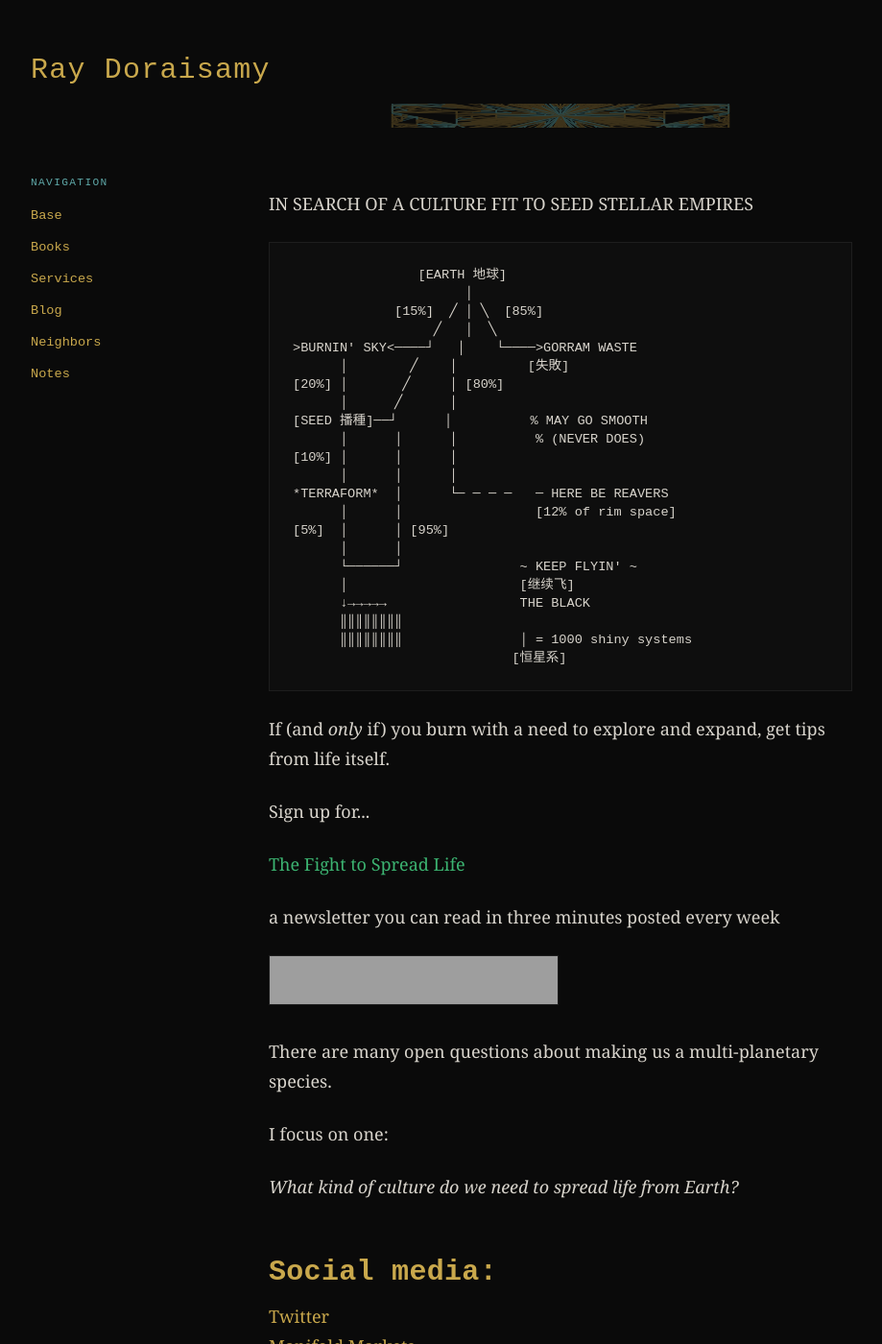
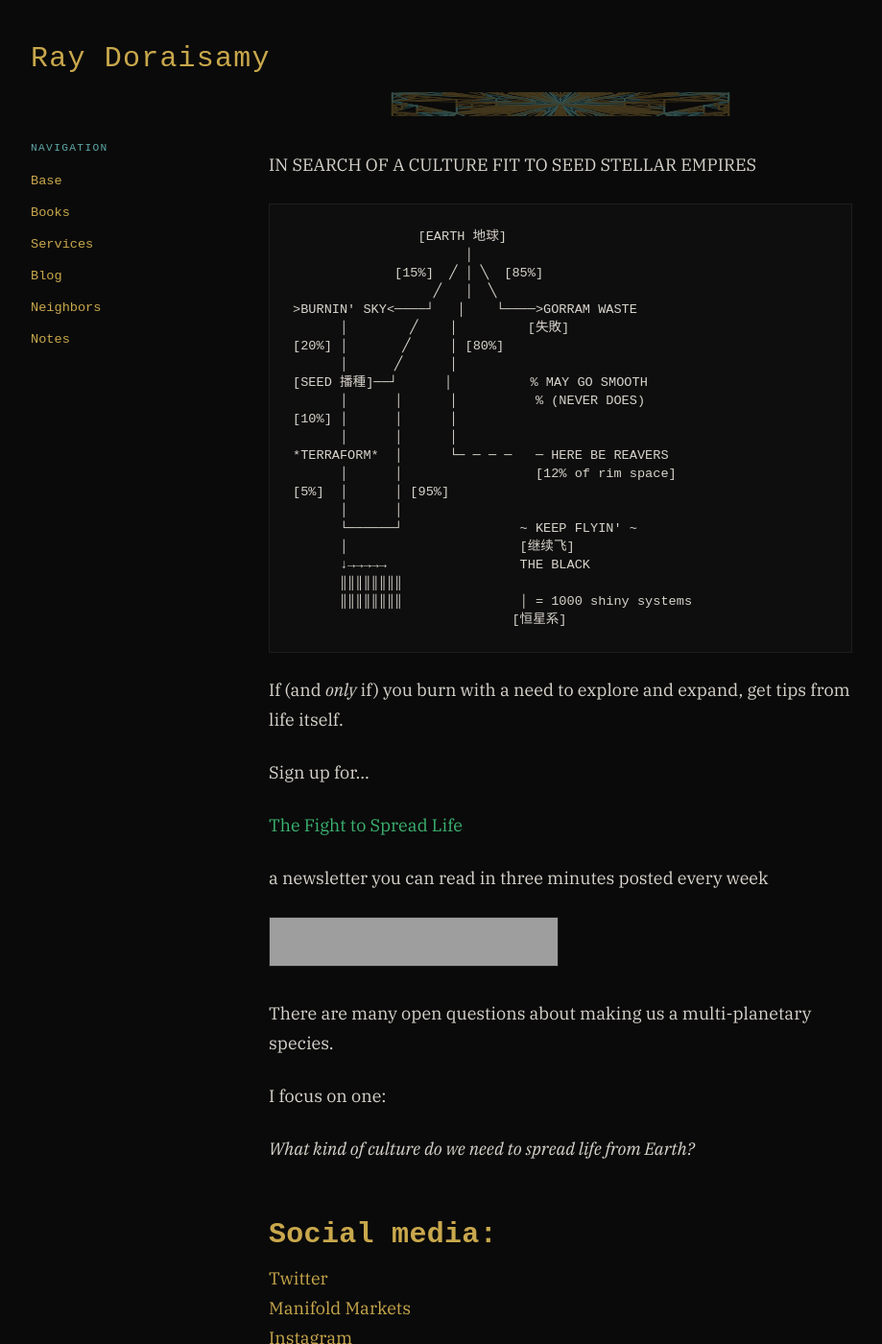
Before and after one commit to ray-dorai/ray-dorai.github.io, a Jekyll site: the page built from index.html, in a window 1280 px wide and 1400 px high. Shown: the whole window at 96% size, without its empty margins (56-975 px from the left). Built offline with Jekyll 4.4.1, drawn with Linux system fonts in a browser that asks for light colours; some web fonts are replaced; grey boxes are pictures that could not be loaded.

Commit message:
Update main.css

```diff
--- a/css/main.css
+++ b/css/main.css
@@ -1,3 +1,4 @@
+
 @font-face {
   font-family: '3270';
   src: url(/assets/fonts/3270/3270NerdFont-Regular.ttf) format('truetype');
@@ -8,7 +9,7 @@
 
 @font-face {
   font-family: 'Plex Serif';
-  src: url(/assets/fonts/plex/IBMPlexSerif-Regular.woff2) format('woff2');
+  src: url(/assets/fonts/plex/IBMPlexSerif-Regular.ttf) format('truetype');
   font-weight: 400;
   font-style: normal;
   font-display: swap;
@@ -16,7 +17,7 @@
 
 @font-face {
   font-family: 'Plex Serif';
-  src: url(/assets/fonts/plex/IBMPlexSerif-Italic.woff2) format('woff2');
+  src: url(/assets/fonts/plex/IBMPlexSerif-Italic.ttf) format('truetype');
   font-weight: 400;
   font-style: italic;
   font-display: swap;
@@ -24,7 +25,7 @@
 
 @font-face {
   font-family: 'Plex Serif';
-  src: url(/assets/fonts/plex/IBMPlexSerif-SemiBold.woff2) format('woff2');
+  src: url(/assets/fonts/plex/IBMPlexSerif-SemiBold.ttf) format('truetype');
   font-weight: 600;
   font-style: normal;
   font-display: swap;
@@ -32,16 +33,15 @@
 
 @font-face {
   font-family: 'Plex Serif';
-  src: url(/assets/fonts/plex/IBMPlexSerif-SemiBoldItalic.woff2) format('woff2');
-  font-weight: 600;
-  font-style: italic;
+  src: url(/assets/fonts/plex/IBMPlexSerif-Bold.ttf) format('truetype');
+  font-weight: 700;
+  font-style: normal;
   font-display: swap;
 }
 
 /* --- DESIGN TOKENS --- */
 
 :root {
-  /* Palette: Timurid — amber, teal, stone on deep black */
   --bg:            #0a0a0a;
   --bg-panel:      #0e0e0e;
   --bg-reading:    #0c0c0c;
@@ -59,15 +59,13 @@
   --link:          #c9a84c;
   --link-hover:    #e2c76e;
 
-  /* Type scale — major third (1.25) */
-  --step-sm:   0.85rem;    /* 13.6px at 16 base, used for meta */
-  --step-base: 1.125rem;   /* 18px — body text sweet spot for serif on screen */
-  --step-md:   1.25rem;    /* 20px */
-  --step-lg:   1.5rem;     /* 24px */
-  --step-xl:   1.875rem;   /* 30px */
-  --step-xxl:  2.35rem;    /* 37.6px */
+  --step-sm:   0.85rem;
+  --step-base: 1.125rem;
+  --step-md:   1.25rem;
+  --step-lg:   1.5rem;
+  --step-xl:   1.875rem;
+  --step-xxl:  2.35rem;
 
-  /* Spacing based on line-height unit */
   --lh:        1.72;
   --space-xs:  0.5rem;
   --space-sm:  0.75rem;
@@ -75,9 +73,7 @@
   --space-lg:  2.5rem;
   --space-xl:  4rem;
 
-  /* Reading column: ~62 chars at body size in Plex Serif */
   --reading-width: 38rem;
-  --sidenote-width: 14rem;
 }
 
 /* --- RESET & BASE --- */
@@ -227,7 +223,6 @@
   border-radius: 2px;
 }
 
-/* Allow images to breathe wider than text on big screens */
 @media (min-width: 52rem) {
   .mud-log img {
     max-width: calc(100% + 4rem);
@@ -265,7 +260,7 @@
   color: inherit;
 }
 
-/* --- FOOTNOTES (Kramdown) --- */
+/* --- FOOTNOTES --- */
 
 .footnotes {
   margin-top: var(--space-xl);
@@ -306,7 +301,7 @@
   color: var(--accent-teal);
 }
 
-/* --- HR / SECTION DIVIDER --- */
+/* --- HR / SECTION DIVIDER (rosette) --- */
 
 hr {
   border: none;
@@ -319,21 +314,25 @@
 
 /* --- GIRIH ORNAMENT BORDERS --- */
 
-.girih-top {
+.girih-top,
+.girih-bottom {
+  width: 100%;
   height: 25px;
-  background: url('/assets/girih-header.svg') repeat-x center/auto 100%;
-  opacity: 0.4;
+  opacity: 0.45;
+  background: url('/assets/girih-header.svg') repeat-x left center;
+  background-size: auto 100%;
 }
 
 .girih-bottom {
-  height: 25px;
-  background: url('/assets/girih-footer.svg') repeat-x center/auto 100%;
-  opacity: 0.4;
+  background-image: url('/assets/girih-footer.svg');
+  margin-top: var(--space-sm);
 }
 
 .girih-divider {
+  width: 100%;
   height: 10px;
-  background: url('/assets/girih-divider.svg') repeat-x center/auto 100%;
+  background: url('/assets/girih-divider.svg') repeat-x left center;
+  background-size: auto 100%;
   opacity: 0.35;
 }
 
@@ -352,8 +351,8 @@
 
 .mud-header {
   font-family: '3270', monospace;
-  padding: var(--space-md) 0 var(--space-xs);
-  margin-bottom: 0;
+  padding: var(--space-sm) 0 0;
+  margin-bottom: var(--space-xs);
 }
 
 .mud-header__title {
@@ -375,7 +374,7 @@
   grid-template-columns: minmax(140px, 180px) minmax(0, 1fr);
   align-items: start;
   flex: 1;
-  margin-top: var(--space-md);
+  margin-top: var(--space-sm);
 }
 
 /* --- NAVIGATION PANEL --- */
@@ -383,7 +382,7 @@
 .mud-panel {
   font-family: '3270', monospace;
   font-size: var(--step-sm);
-  padding: var(--space-md) 0;
+  padding: var(--space-sm) 0;
   position: sticky;
   top: var(--space-md);
 }
@@ -426,7 +425,7 @@
 .mud-log {
   width: 100%;
   max-width: calc(var(--reading-width) + 3.5rem);
-  padding: var(--space-lg) 1.75rem;
+  padding: var(--space-md) 1.75rem;
 }
 
 .mud-log > p,
@@ -437,10 +436,6 @@
 }
 
 /* --- POST LAYOUT --- */
-
-.post {
-  /* container for post content */
-}
 
 .post .meta {
   font-family: '3270', monospace;
@@ -456,8 +451,8 @@
   display: flex;
   align-items: center;
   gap: var(--space-sm);
-  padding: var(--space-md) 0 0;
-  margin-top: var(--space-lg);
+  padding: var(--space-sm) 0 0;
+  margin-top: 0;
   font-family: '3270', monospace;
   font-size: var(--step-sm);
 }
@@ -473,19 +468,8 @@
   color: var(--accent-gold);
 }
 
-/* --- TABLE OF CONTENTS (within posts) --- */
-
-.mud-log a[href^="#"] {
-  color: var(--accent-teal);
-}
-
-.mud-log a[href^="#"]:hover {
-  color: var(--link-hover);
-}
-
 /* --- RESPONSIVE --- */
 
-/* Medium: sidebar stays, reading column adjusts */
 @media (max-width: 64rem) {
   .mud-layout {
     grid-template-columns: minmax(130px, 160px) minmax(0, 1fr);
@@ -493,7 +477,6 @@
   }
 }
 
-/* Narrow: single column, nav below */
 @media (max-width: 52rem) {
   .mud-layout {
     grid-template-columns: 1fr;
@@ -507,11 +490,6 @@
     grid-area: left;
     position: static;
     padding-top: var(--space-sm);
-  }
-
-  .mud-panel--left .girih-divider {
-    display: block;
-    margin-bottom: var(--space-sm);
   }
 
   .mud-main {
@@ -535,7 +513,6 @@
   }
 }
 
-/* Phone */
 @media (max-width: 32rem) {
   :root {
     --step-base: 1.05rem;
@@ -556,29 +533,11 @@
   }
 }
 
-/* --- SPECIAL: Poetry / Pith --- */
-
-.post p br + br,
-.post p br {
-  /* Ensure line breaks in poetry render correctly */
-}
-
-/* Ensure nbsp indentation in poetry is preserved */
-.mud-log .post {
-  white-space: normal;
-}
-
-/* --- IFRAMES (embeds) --- */
+/* --- IFRAMES --- */
 
 iframe {
   max-width: 100%;
   border: 1px solid var(--border);
-}
-
-/* --- TWITTER EMBEDS --- */
-
-.twitter-tweet {
-  margin: var(--space-md) 0 !important;
 }
 
 /* --- SELECTION --- */
```
